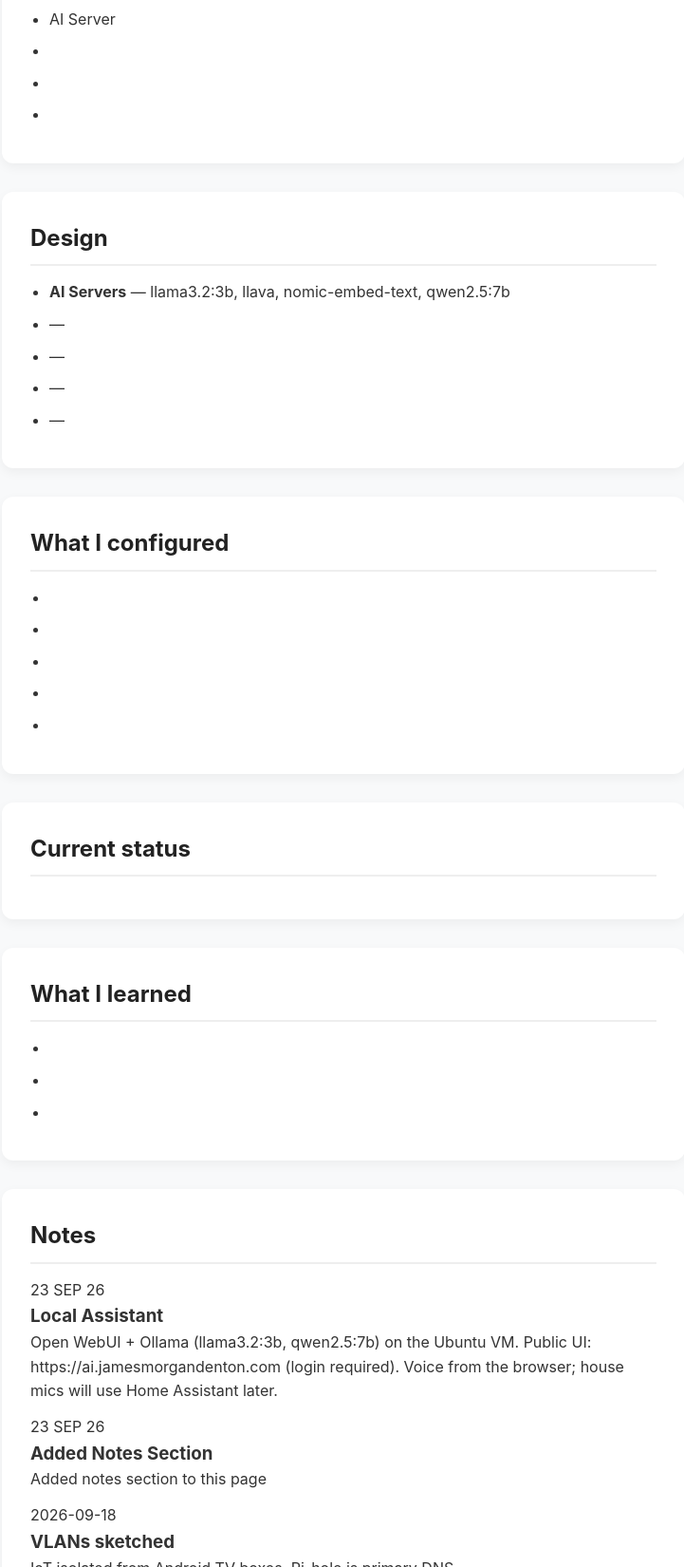
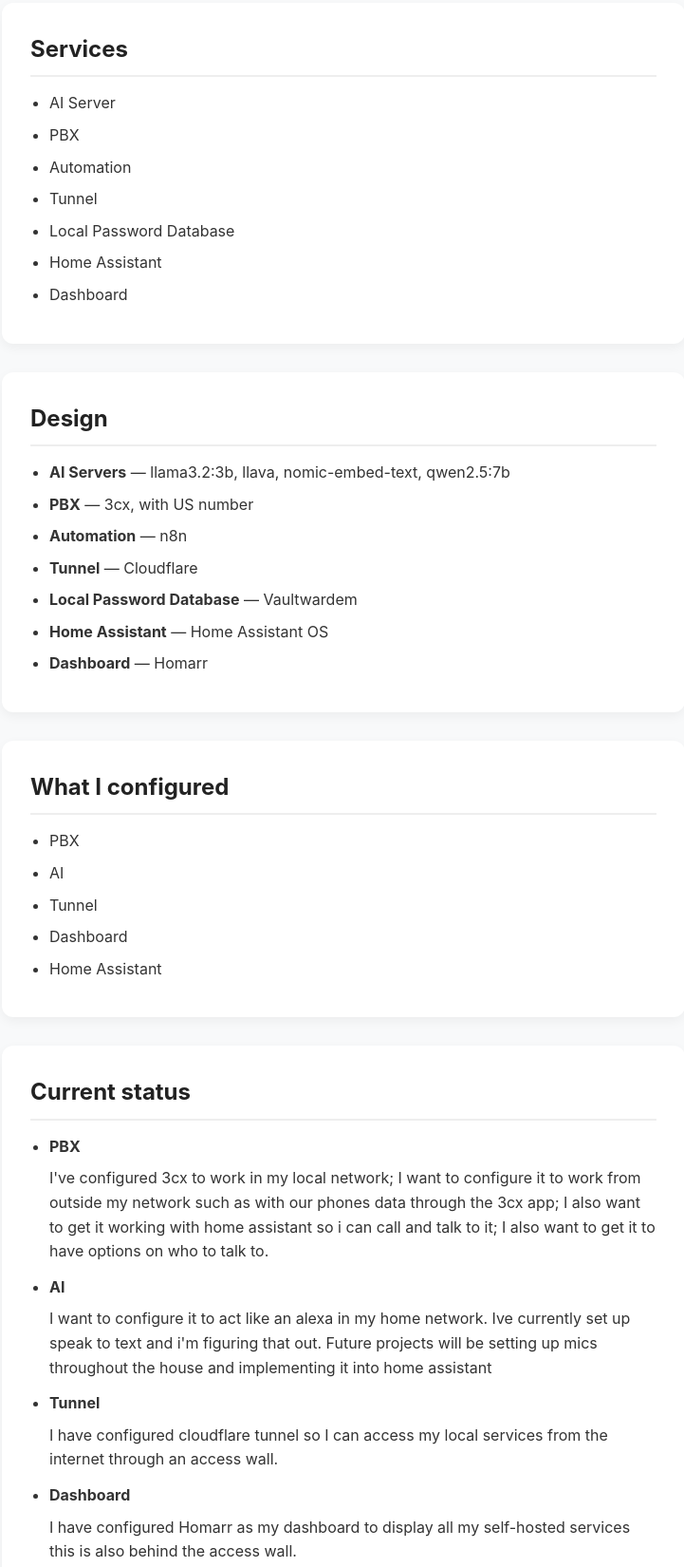
Before and after one commit to sgtbelly/jamesmorgandenton.com, a plain HTML site: page self-hosted.html in a window 1280 px wide. Shown: the part 645-2295 px from the top of the page at 95% size, without its empty margins (278-999 px from the left). Drawn offline with Linux system fonts and the light colour scheme.

Commit message:
updated self-hosted page

```diff
--- a/self-hosted.html
+++ b/self-hosted.html
@@ -29,7 +29,7 @@
 
     <section>
       <h2>Goal</h2>
-      <p>
+      <p> My goal is to self host my own services to have more control over my data and to learn more about networking and server management. I also want to be able to access my services from anywhere in the world without relying on third-party services.
 
       </p>
     </section>
@@ -38,9 +38,12 @@
       <h2>Services</h2>
       <ul>
         <li>AI Server</li>
-        <li></li>
-        <li></li>
-        <li></li>
+        <li>PBX</li>
+        <li>Automation</li>
+        <li>Tunnel</li>
+        <li>Local Password Database</li>
+        <li>Home Assistant</li>
+        <li>Dashboard</li>
       </ul>
     </section>
 
@@ -48,40 +51,69 @@
       <h2>Design</h2>
       <ul>
         <li><strong>AI Servers</strong> — llama3.2:3b, llava, nomic-embed-text, qwen2.5:7b</li>
-        <li><strong></strong> — </li>
-        <li><strong></strong> — </li>
-        <li><strong></strong> — </li>
-        <li><strong></strong> — </li>
+        <li><strong>PBX</strong> — 3cx, with US number</li>
+        <li><strong>Automation</strong> — n8n</li>
+        <li><strong>Tunnel</strong> — Cloudflare </li>
+        <li><strong>Local Password Database</strong> — Vaultwardem </li>
+        <li><strong>Home Assistant</strong> — Home Assistant OS</li>
+        <li><strong>Dashboard</strong> — Homarr</li>
+
       </ul>
     </section>
 
     <section>
       <h2>What I configured</h2>
       <ul>
-        <li></li>
-        <li></li>
-        <li></li>
-        <li></li>
-        <li></li>
+        <li>PBX</li>
+        <li>AI</li>
+        <li>Tunnel</li>
+        <li>Dashboard</li>
+        <li>Home Assistant</li>
       </ul>
     </section>
 
     <section>
       <h2>Current status</h2>
-      <p></p>
+      <ul>
+        <li><strong>PBX</strong></li>
+        <p>I've configured 3cx to work in my local network; I want to configure it to work from outside my network such as with our phones data through the 3cx app; I also want to get it working with home assistant
+          so i can call and talk to it; I also want to get it to have options on who to talk to.  </p>
+        <li><strong>AI</strong></li>
+        <p> I want to configure it to act like an alexa in my home network. Ive currently set up speak to text and i'm figuring that out. Future projects will be setting up mics throughout the house and implementing it into home assistant </p>
+        <li><strong>Tunnel</strong></li>
+        <p>I have configured cloudflare tunnel so I can access my local services from the internet through an access wall.</p>
+        <li><strong>Dashboard</strong></li>
+        <p>I have configured Homarr as my dashboard to display all my self-hosted services this is also behind the access wall.</p>
+        <li><strong>Home Assistant</strong></li>
+        <p>I have configured Home Assistant OS on a container on my proxmox server and have it running on my local network. I have also configured it to work with my smart devices in my home.
+          In the future, I plan to integrate it further with my PBX and AI server.</p>
+        <li><strong>Automation</strong></li>
+        <p>I have just started to learn about automation in n8n, in the future, I plan to integrate it further with my PBX and AI server.</p>
+        <li><strong>Local Password Database</strong></li>
+        <p>I have configured Vaultwarden as my local password database to store and manage my passwords securely.</p>
+        <li><strong>Future Plans</strong></li>
+        <p>In the future, I plan to integrate all my self-hosted services together to create a seamless and efficient home network.
+          I also plan to explore more self-hosted services and  implement them into my home network.</p>
+      </ul>
     </section>
 
     <section>
       <h2>What I learned</h2>
       <ul>
-        <li></li>
-        <li></li>
-        <li></li>
+        <li>I have learned how to configure and manage self-hosted services on my local network.</li>
+        <li>I have learned how to integrate different self-hosted services together to create a seamless and efficient home network.</li>
+        <li>I have learned how to troubleshoot issues that may arise when managing self-hosted services.  </li>
       </ul>
     </section>
 
     <section>
       <h2>Notes</h2>
+
+         <article class="note" data-date="23 SEP 26" data-title="Updated Page">
+        <time datetime="23 SEP 26"> 23 SEP 26</time>
+        <h3>Updated Page</h3>
+        <p> I updated this page to include more information about my self-hosted services.</p>
+      </article>
 
       <article class="note" data-date="23 SEP 26" data-title="Local Assistant">
         <time datetime="23 SEP 26"> 23 SEP 26</time>
```
